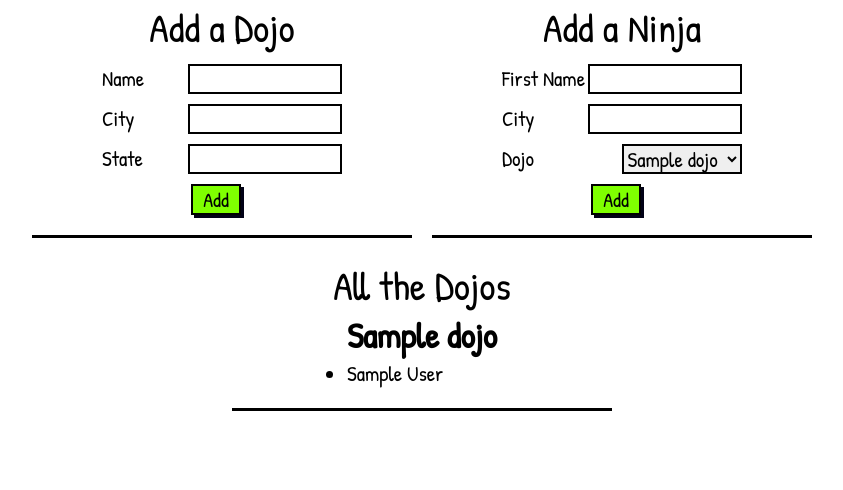
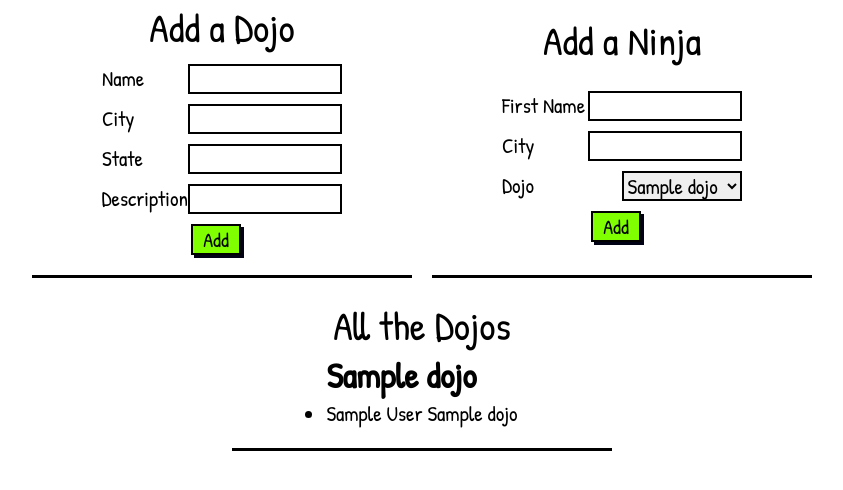
Before and after one commit to Mortr0n/dojo_ninjas, a Django app: template dojo_ninjas_app/templates/index.html in a window 1280 px wide. Shown: the top 490 px of the page, without its empty margins (218-1061 px from the left). Run offline with Django 3.2, Linux system fonts and the light colour scheme; the template is opened without the code that fills it: most values are stand-ins (such as "Sample title", 1, 10 or a date in 2020).

Commit message:
Dojos Table entry complete, Dojos and ninjas listing corrected

```diff
--- a/dojo_ninjas_app/templates/index.html
+++ b/dojo_ninjas_app/templates/index.html
@@ -15,7 +15,7 @@
     <div id="wrapper">
         <div class="info_box">
             <h1>Add a Dojo</h1>
-            <form action="/add_dojo">
+            <form action="/add_dojo" method="POST">
                 {% csrf_token %}
                 <div class="input_line">
                     <label name="name">Name</label>
@@ -29,12 +29,16 @@
                     <label name="state">State</label>
                 <input type="text" name="state_input">
                 </div>
+                <div class="input_line">
+                    <label name="desc">Description</label>
+                <input type="text" name="desc_input">
+                </div>
                 <input type="submit" value="Add" class="submit_button">
             </form>
         </div>
         <div class="info_box">
             <h1>Add a Ninja</h1>
-            <form action="/add_ninja">
+            <form action="/add_ninja" method="POST">
                 {% csrf_token %}
                 <div class="input_line">
                     <label name="first_name">First Name</label>
@@ -54,20 +58,22 @@
                     {% endfor %}
                     </select>
                 </div>
-
-
             <span class="break"></span>
             <input type="submit" value="Add" class="submit_button">
         </div>
         <div class="info_box">
             <h1>All the Dojos</h1>
             <section>
-                {% for dojo in all_dojos %}
+                <!--needs a grab of both table1 and table2 all to do this in views-->
+                <!--for table1 instance in table1-->
+                {% for dojo in all_dojos %}<!--straight forward here-->
                 <h3>{{dojo.name}}</h3>
 
                 <ul>
-                    {% for ninja in all_ninjas %}
-                    <li>{{ninja.first_name}} {{ninja.last_name}}</li>
+                    <!--Magic happens here this is how you grab the data from the nested for loop!-->
+                    <!--for table2instance in table1instance.table2.set.all-->
+                    {% for ninja in dojo.ninja.all %}
+                    <li>{{ninja.first_name}} {{ninja.last_name}} {{ninja.dojo}}</li>
                     {% endfor %}
                 </ul>
 
```
Also changed, not shown: dojo_ninjas_app/views.py (+4 -3 lines), db.sqlite3.
